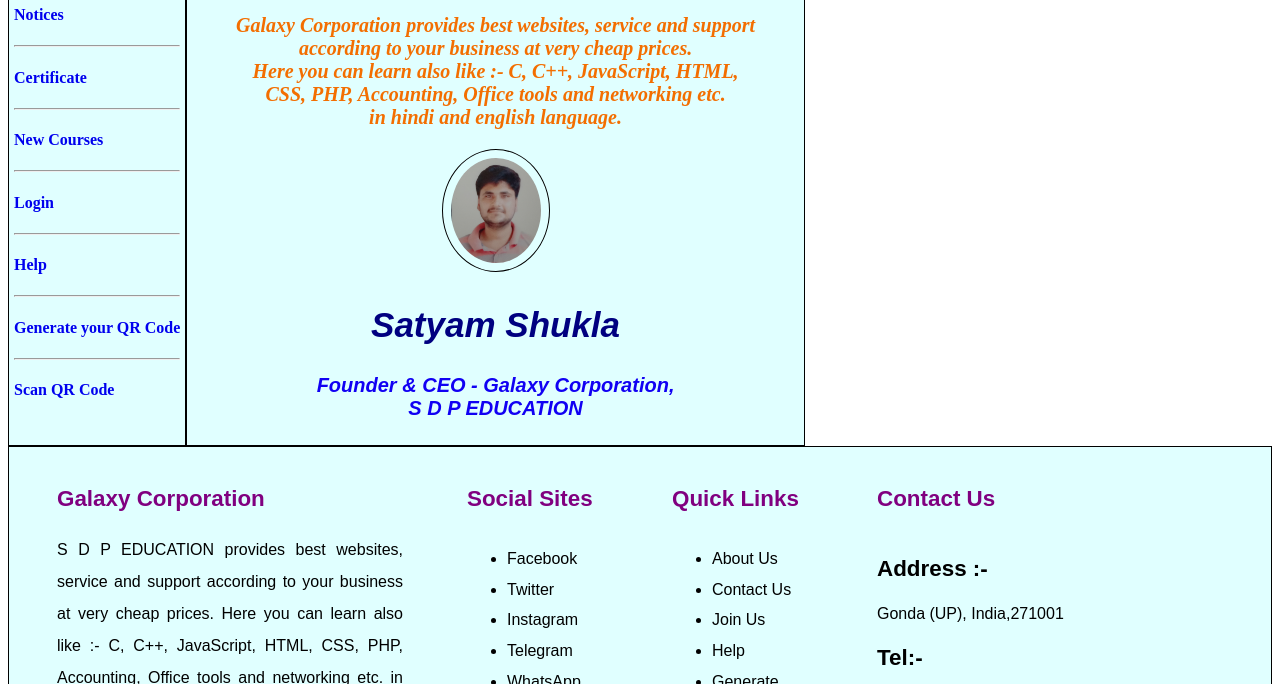
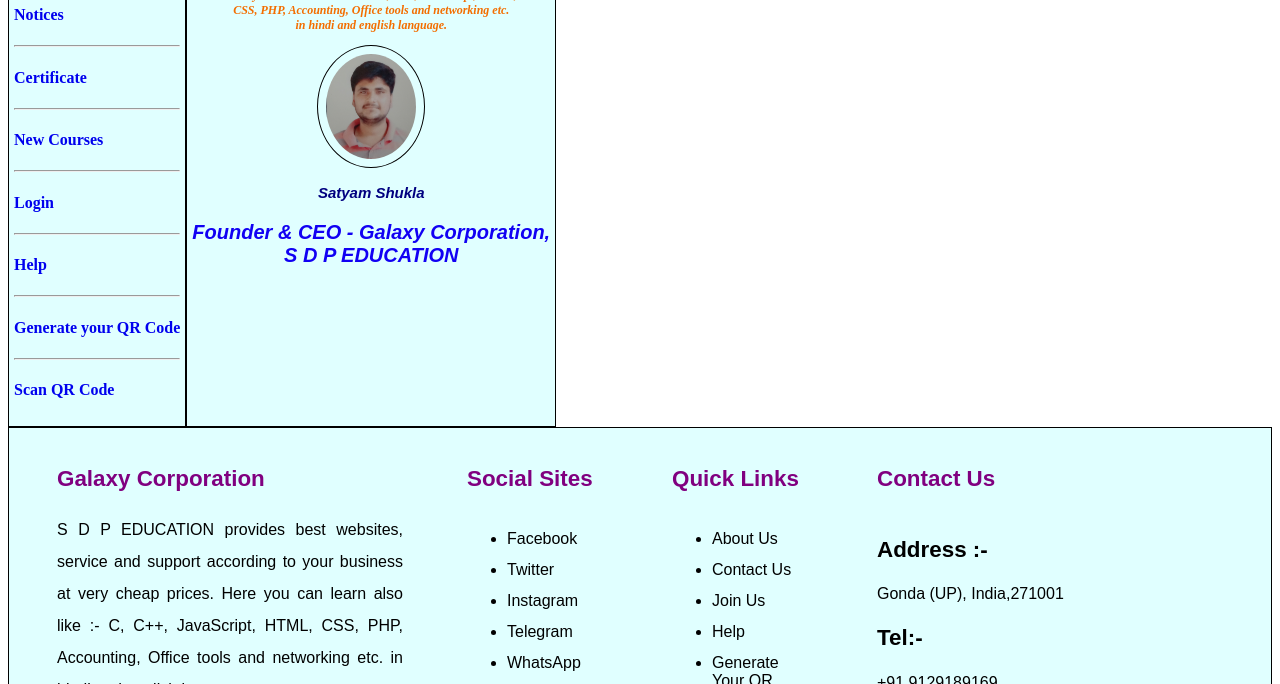
Before and after one commit to Spdeducation-1/S, a plain HTML site: page index.html in a window 1280 px wide. Shown: the part 416-1100 px from the top of the page. Drawn offline with nearby package versions, Linux system fonts and the light colour scheme.

Commit message:
Update style.css

```diff
--- a/style.css
+++ b/style.css
@@ -153,7 +153,7 @@ div.container5{
 
     }
     div.container5 h2{
-        font-size:35px;
+        font-size:15px;
         color:navy;
     }
 div.j{
@@ -162,7 +162,7 @@ div.j{
 .wrt{
     color: #f36e00;
     font-style: italic;
-    font-size: 20px;
+    font-size: 12px;
 }
 .founder{
     border-radius: 100%;
```
